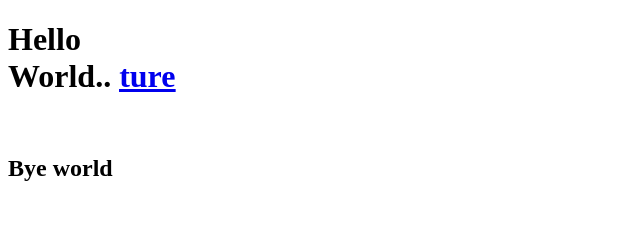
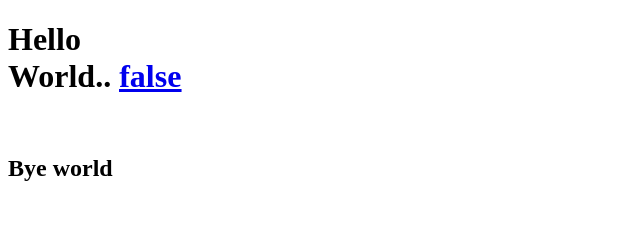
Before and after one commit to Han-na-banana/banana-warehouse, a plain HTML site: page 2.html in a window 1280 px wide. Shown: the top 240 px of the page, 0-640 px from the left. Drawn offline with Linux system fonts and the light colour scheme.

Commit message:
Update 2.html

```diff
--- a/2.html
+++ b/2.html
@@ -10,7 +10,7 @@
             <Br>
             <strong>World..</strong>
             <a href="index.html">
-            <u>ture</u>
+            <u>false</u>
             </a>
         </h1>
         <Br>
```
